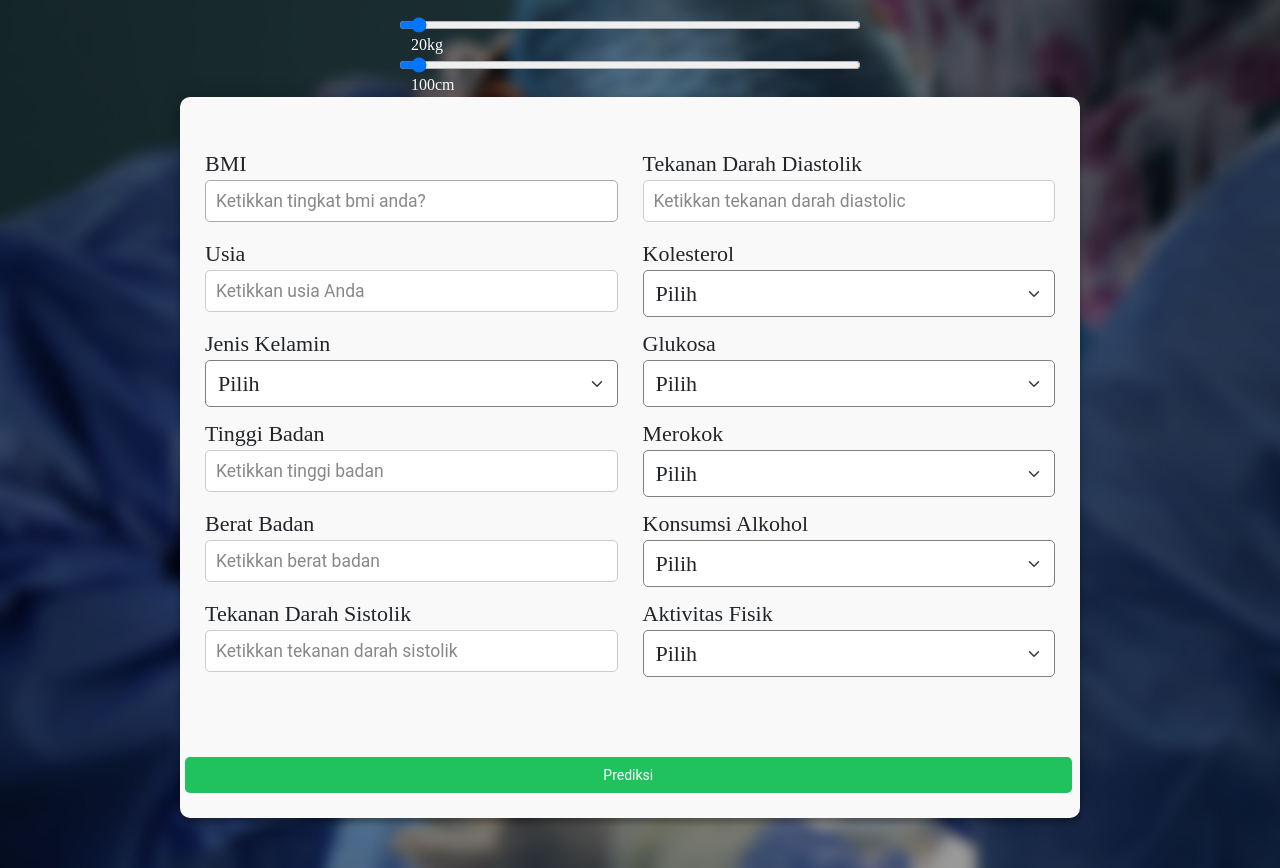
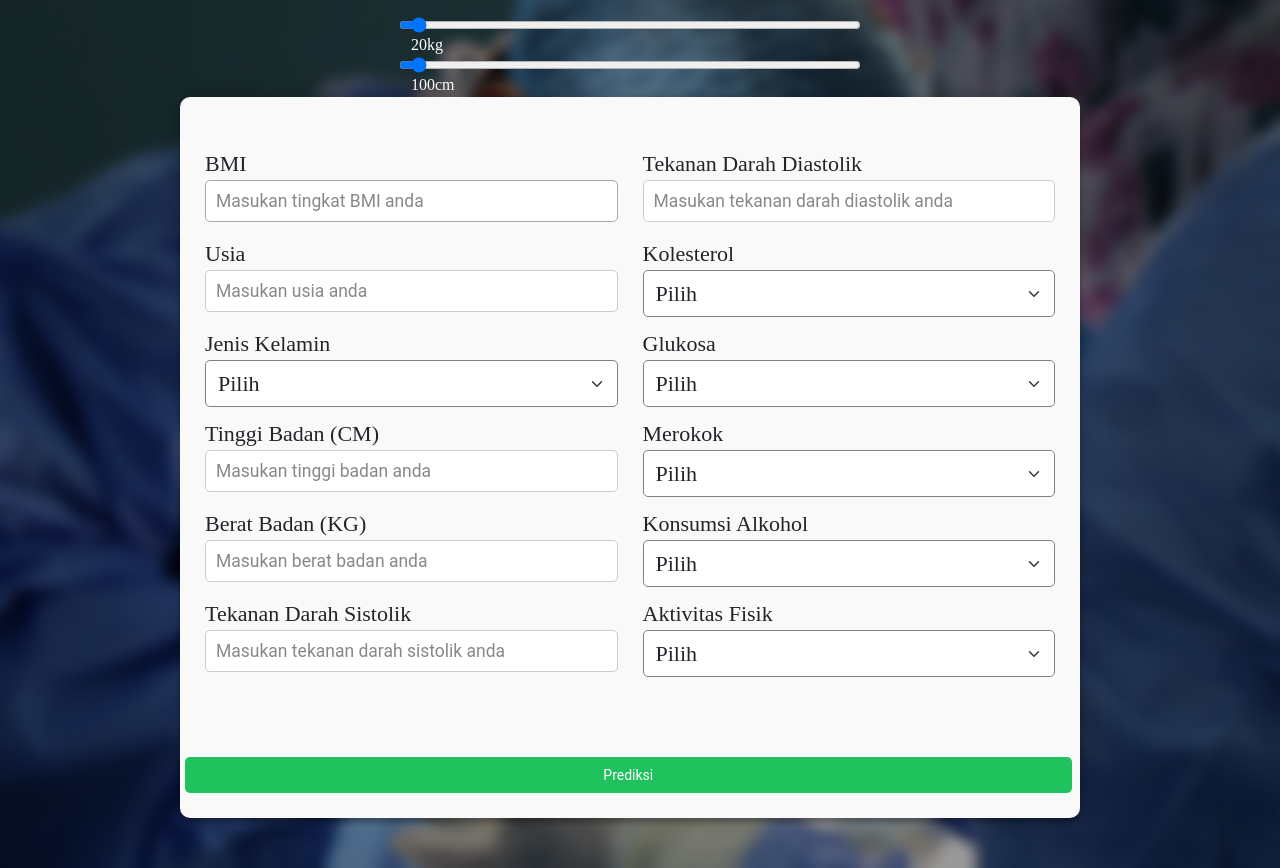
Before and after one commit to nlnandya/cekardio, a Flask app: page /mulai-prediksi in a window 1280 px wide. Shown: the part 142-1010 px from the top of the page. Run offline with Flask 2, Linux system fonts and the light colour scheme; parts of the project's set-up code (start-up, migrations or seed data) failed here and were passed over; some web fonts are replaced.

Commit message:
Change placeholder

```diff
--- a/templates/start-predict.html
+++ b/templates/start-predict.html
@@ -60,13 +60,13 @@
         <div class="side-left">
           <fieldset class="label">
             BMI
-            <input placeholder="Ketikkan tingkat bmi anda?" name="bmi" type="text" tabindex="1" class="form-input"
+            <input placeholder="Masukan tingkat BMI anda" name="bmi" type="text" tabindex="1" class="form-input"
               required autofocus>
           </fieldset>
 
           <fieldset class="label">
             Usia
-            <input placeholder="Ketikkan usia Anda" name="age" type="text" tabindex="2" class="form-input" required>
+            <input placeholder="Masukan usia anda" name="age" type="text" tabindex="2" class="form-input" required>
           </fieldset>
 
           <fieldset class="label">
@@ -79,18 +79,18 @@
           </fieldset>
 
           <fieldset class="label">
-            Tinggi Badan
-            <input placeholder="Ketikkan tinggi badan" name="height" type="text" tabindex="4" class="form-input" required>
+            Tinggi Badan (CM)
+            <input placeholder="Masukan tinggi badan anda" name="height" type="text" tabindex="4" class="form-input" required>
           </fieldset>
 
           <fieldset class="label">
-            Berat Badan
-            <input placeholder="Ketikkan berat badan" name="weight" type="text" tabindex="5" class="form-input" required>
+            Berat Badan (KG)
+            <input placeholder="Masukan berat badan anda" name="weight" type="text" tabindex="5" class="form-input" required>
           </fieldset>
 
           <fieldset class="label">
             Tekanan Darah Sistolik
-            <input placeholder="Ketikkan tekanan darah sistolik" name="systolic" type="text" tabindex="6"
+            <input placeholder="Masukan tekanan darah sistolik anda" name="systolic" type="text" tabindex="6"
               class="form-input" required>
           </fieldset>
         </div>
@@ -100,7 +100,7 @@
         <div class="side-right">
           <fieldset class="label">
             Tekanan Darah Diastolik
-            <input placeholder="Ketikkan tekanan darah diastolic" name="diastolic" type="text" tabindex="7"
+            <input placeholder="Masukan tekanan darah diastolik anda" name="diastolic" type="text" tabindex="7"
               class="form-input" required>
           </fieldset>
 
@@ -118,9 +118,9 @@
             Glukosa
             <select class="form-select" name="glucose" tabindex="9">
               <option selected value="">Pilih</option>
-              <option value="1">Normal</option>
-              <option value="2">Di atas Normal</option>
-              <option value="3">Jauh di atas Normal</option>
+              <option value="1">Normal (kurang dari 99 mg/dl)</option>
+              <option value="2">Di atas Normal (100 - 125 mg/dl)</option>
+              <option value="3">Jauh di atas Normal (lebih dari 126 mg/dl)</option>
             </select>
           </fieldset>
 
@@ -154,7 +154,7 @@
       </div>
 
       <fieldset>
-        <button name="submit" type="submit" id="contact-submit" data-submit="...Sending">
+        <button name="submit" type="submit" id="contact-submit" data-submit="...Sending" tabindex="13">
           Prediksi
         </button>
       </fieldset>
```
